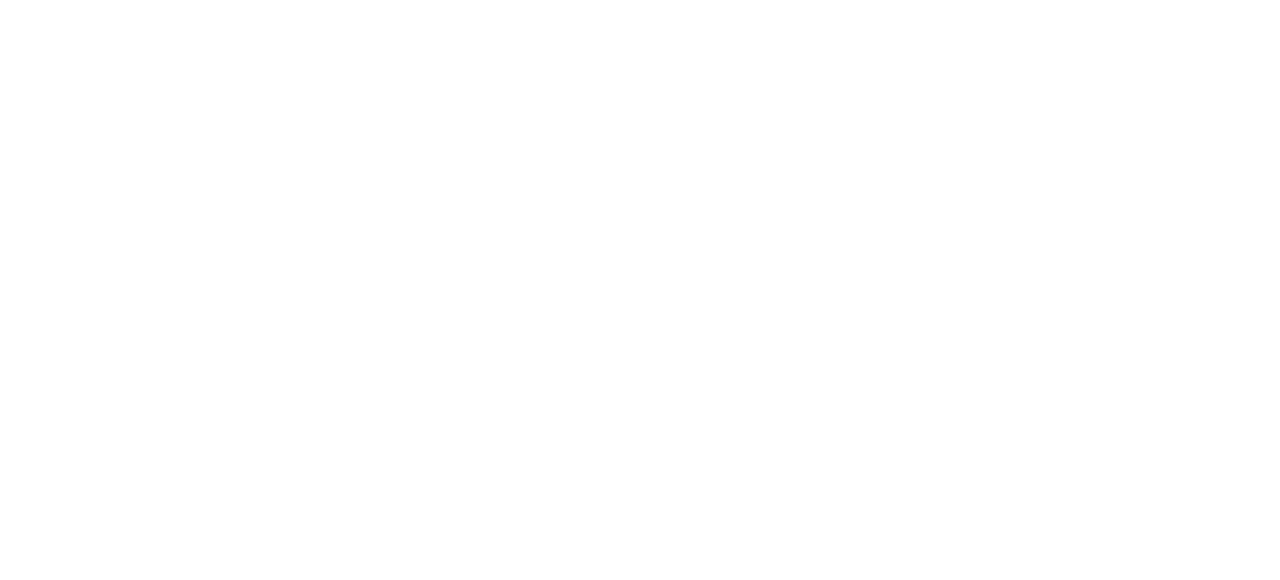
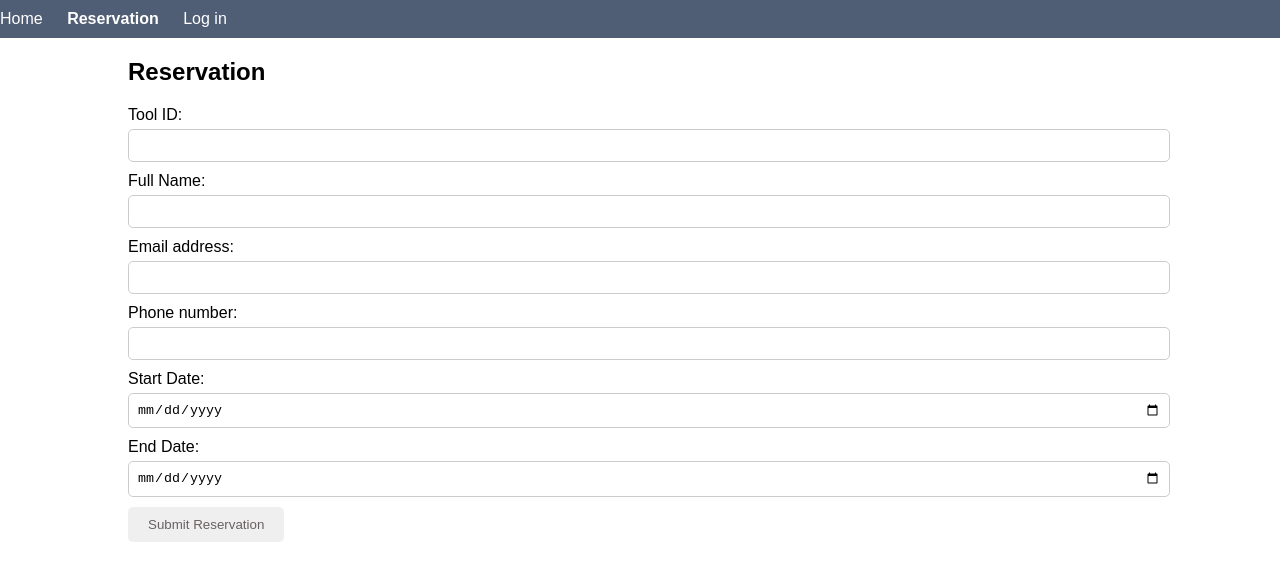
Before and after one commit to kazsho/quacksquad_frontend, a plain HTML site: page reservation.html in a window 1280 px wide. Drawn offline with Linux system fonts and the light colour scheme.

Commit message:
link index, tool info and reservation page

```diff
--- a/css/reservation.css
+++ b/css/reservation.css
@@ -1,3 +1,66 @@
-/*
-add reservation stuff here
-*/
+body {
+    margin: 0;
+    font-family: Arial, sans-serif;
+  }
+
+  .header {
+    background-color: #4F5D75;
+    padding: 10px 0;
+  }
+
+  .header nav ul {
+    list-style-type: none;
+    margin: 0;
+    padding: 0;
+  }
+
+  .header nav ul li {
+    display: inline;
+    margin-right: 20px;
+  }
+
+  .header nav ul li a {
+    text-decoration: none;
+    color: white;
+  }
+
+  .header nav ul li a.active {
+    font-weight: bold;
+  }
+
+  .reservation {
+    margin: 20px auto;
+    width: 80%;
+  }
+
+  .reservation h1 {
+    margin-bottom: 20px;
+  }
+
+  .reservation label {
+    display: block;
+    margin-bottom: 5px;
+  }
+
+  .reservation input[type="text"],
+  .reservation input[type="email"],
+  .reservation input[type="tel"],
+  .reservation input[type="date"] {
+    width: 100%;
+    padding: 8px;
+    margin-bottom: 10px;
+    border-radius: 5px;
+    border: 1px solid #ccc;
+  }
+
+  .reservation button {
+    padding: 10px 20px;
+    border: none;
+    border-radius: 5px;
+    color: rgb(105, 97, 97);
+    cursor: pointer;
+  }
+
+  .reservation button:hover {
+    background-color: #007F7D;
+  }
--- a/js/reservation.js
+++ b/js/reservation.js
@@ -0,0 +1,18 @@
+document.addEventListener('DOMContentLoaded', function() {
+    const form = document.getElementById('reservationForm');
+    form.addEventListener('submit', function(event) {
+      event.preventDefault();
+      // Here you can add your logic to handle form submission
+      console.log('Form submitted');
+    });
+  });
+
+document.addEventListener('DOMContentLoaded', function() {
+    // Extract toolId from the URL query parameters
+    const queryString = window.location.search;
+    const urlParams = new URLSearchParams(queryString);
+    const toolId = urlParams.get('toolId');
+
+    // Populate the toolID field in the form with the extracted toolId
+    document.getElementById('toolID').value = toolId;
+});
--- a/reservation.html
+++ b/reservation.html
@@ -1 +1,50 @@
-<!--Add reservation html here-->
+<!DOCTYPE html>
+<html lang="en">
+<head>
+  <meta charset="UTF-8">
+  <meta name="viewport" content="width=device-width, initial-scale=1.0">
+  <title>Reservation Page</title>
+  <link rel="stylesheet" href="/css/reservation.css">
+</head>
+<body>
+  <header class="header">
+    <nav>
+      <ul>
+        <li><a href="index.html">Home</a></li>
+        <li><a href="#" class="active">Reservation</a></li>
+        <li><a href="signIn.html">Log in</a></li>
+      </ul>
+    </nav>
+  </header>
+
+  <section class="reservation">
+    <h1>Reservation</h1>
+    <form id="reservationForm">
+      <label for="toolID">Tool ID:</label>
+      <input type="text" id="toolID" name="toolID" required><br>
+
+      <label for="fullName">Full Name:</label>
+      <input type="text" id="fullName" name="fullName" required><br>
+
+      <label for="email">Email address:</label>
+      <input type="email" id="email" name="email" required><br>
+
+      <label for="phoneNumber">Phone number:</label>
+      <input type="tel" id="phoneNumber" name="phoneNumber" required><br>
+
+      <div>
+        <label for="startDate">Start Date:</label>
+        <input type="date" id="startDate" name="startDate" required>
+      </div>
+      <div>
+        <label for="endDate">End Date:</label>
+        <input type="date" id="endDate" name="endDate" required>
+      </div>
+
+      <button type="submit" id="submitReservation">Submit Reservation</button>
+    </form>
+  </section>
+
+  <script src="/js/reservation.js"></script>
+</body>
+</html>
```
Also changed, not shown: index.html (+1 -0 lines), js/tool_information.js (+77 -16 lines), js/tool_page.js (+16 -2 lines), toolInformation.html (+2 -0 lines).
